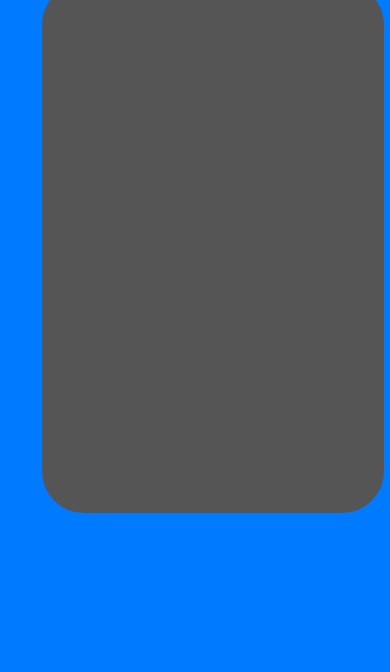
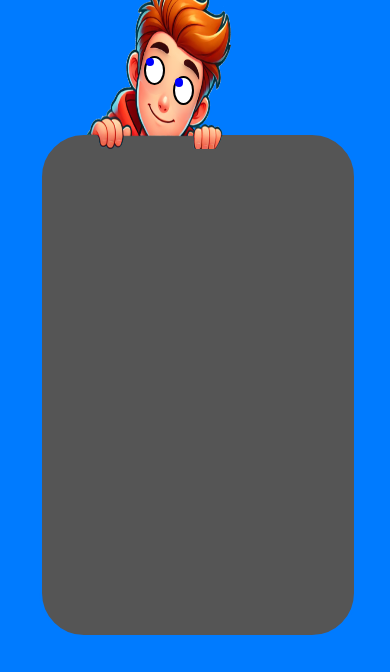
Before and after one commit to DHemken97/DHemken97.github.io, a plain HTML site: page projects.html in a window 390 px wide. Shown: the part 172-844 px from the top of the page. Drawn offline with Linux system fonts and the light colour scheme.

Commit message:
Made peeker mobile friendly

```diff
--- a/css/projects.css
+++ b/css/projects.css
@@ -10,11 +10,14 @@ header {
     margin-bottom: 40px;
 }
 
+
+/*Default*/
+
+
 .timeline {
     position: absolute;
     width: 80%;
     min-height: 500px;
-    padding: 15px;
     border: #007BFF solid 3px;
     top: 18%;
     left: 10%;
@@ -47,6 +50,69 @@ header {
     background-color: black; /* Black color for pupils */
     border-radius: 50%; /* Make it round */
 }
+
+#left-eye{
+    top: 48%; left: 12%;
+}
+#right-eye{
+    top: 59%; left: 29%;
+}
+/*Mobile*/
+
+@media (max-width: 900px) {
+
+
+.timeline {
+    position: absolute;
+    width: 80%;
+    min-height: 500px;
+    border: #007BFF solid 3px;
+    top: 36%;
+    left: 10%;
+    background-color: #555;
+    border-radius: 45px;
+
+}
+.peeker{
+    position: absolute;
+    width: 20vh;
+    height: 20vh;
+    top: 15%;
+    right: 25%;
+}
+
+
+.eye {
+    position: absolute;
+    width: 2vh; /* Set size for eyes */
+    height: 3vh; /* Set size for eyes */
+    background-color: white; /* White background for eyes */
+    border-radius: 50%; /* Make it round */
+    border: 2px solid black; /* Black border for eyes */
+}
+
+.pupil {
+    position: absolute;
+    width: 1vh; /* Set size for pupils */
+    height: 1vh; /* Set size for pupils */
+    background-color: blue; /* Black color for pupils */
+    border-radius: 50%; /* Make it round */
+}
+
+#left-eye{
+    top: 60%; left: 12%;
+}
+#right-eye{
+    top: 72%; left: 29%;
+}
+
+}
+
+
+
+
+
+
 
 .timeline-item {
     background: #fff;
--- a/js/projects.js
+++ b/js/projects.js
@@ -63,7 +63,8 @@ function addEventListeners() {
         const peeker = document.getElementById('peeker-container');
         const leftEye = document.getElementById('left-eye');
         const rightEye = document.getElementById('right-eye');
-
+        const isLandscape = window.innerHeight < window.innerWidth;
+        const isMobile = (isLandscape ? window.innerHeight : window.innerWidth) < 900;
         // Get the bounding rectangle of the peeker container
         const rect = peeker.getBoundingClientRect();
 
@@ -72,7 +73,7 @@ function addEventListeners() {
         const mouseY = event.clientY - rect.top;
 
         // Eye movement parameters
-        const eyeDistance = 8; // Distance of pupils from the center of the eye
+        const eyeDistance = isMobile? isLandscape? 4:8:8; // Distance of pupils from the center of the eye
         const leftEyeX = leftEye.offsetLeft + leftEye.offsetWidth / 2 ;
         const leftEyeY = leftEye.offsetTop + leftEye.offsetHeight / 2;
 
--- a/projects.html
+++ b/projects.html
@@ -13,16 +13,19 @@
         <p>(Click items to view details)</p>
     </header>
     <main>
+        <div class="pageContent">
             <div class="timeline" id="timeline-container"></div>
             <div class="peeker" id="peeker-container">
                 <img class="peeker" src="./img/peek.png" id="peeker" />
-            <div class="eye" id="left-eye" style="top: 87px; left: 20px;">
+                <div class="eye" id="left-eye">
                     <div class="pupil" id="left-pupil"></div>
                 </div>
-            <div class="eye" id="right-eye" style="top: 110px; left: 55px;">
+                <div class="eye" id="right-eye">
                     <div class="pupil" id="right-pupil"></div>
                 </div>
             </div>
+        </div>
+
     </main>
 
     <script src="./js/projects.js"></script>
```
Lines whose indentation alone changed are shown as unchanged.
